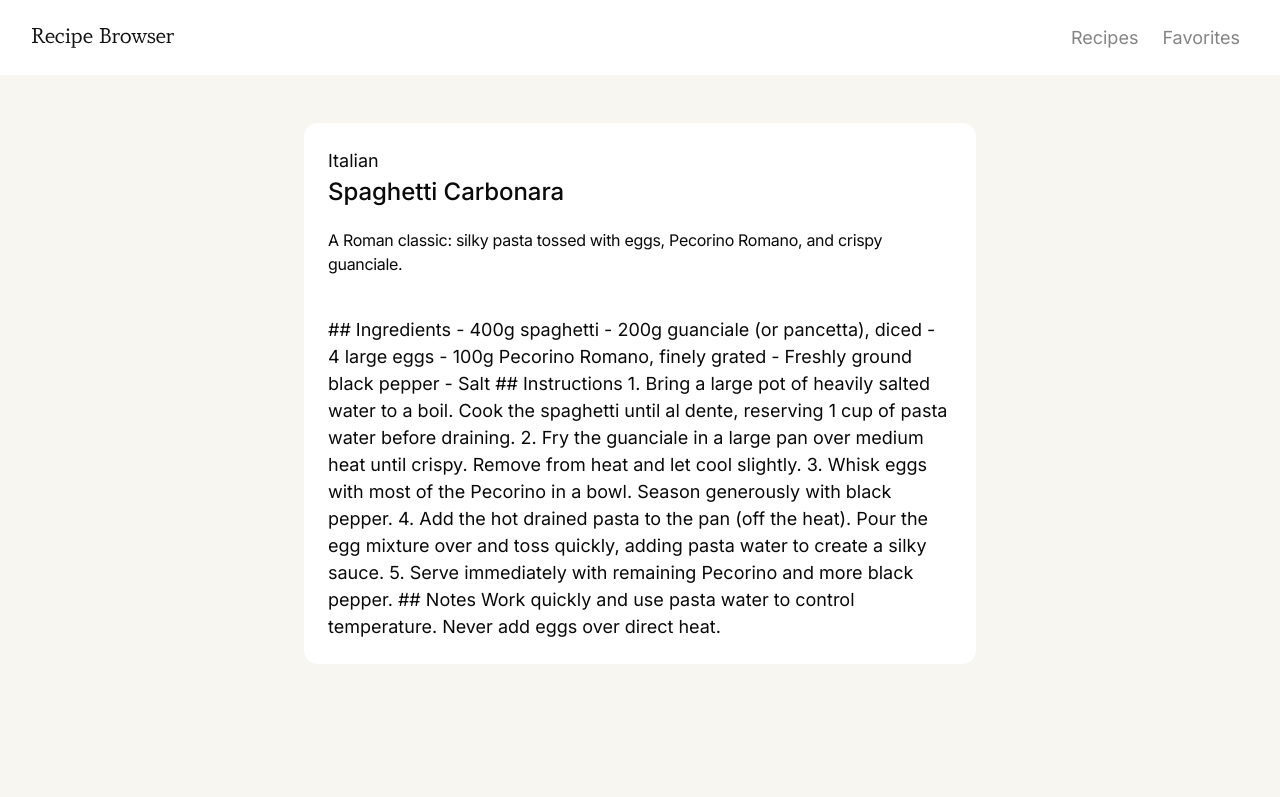
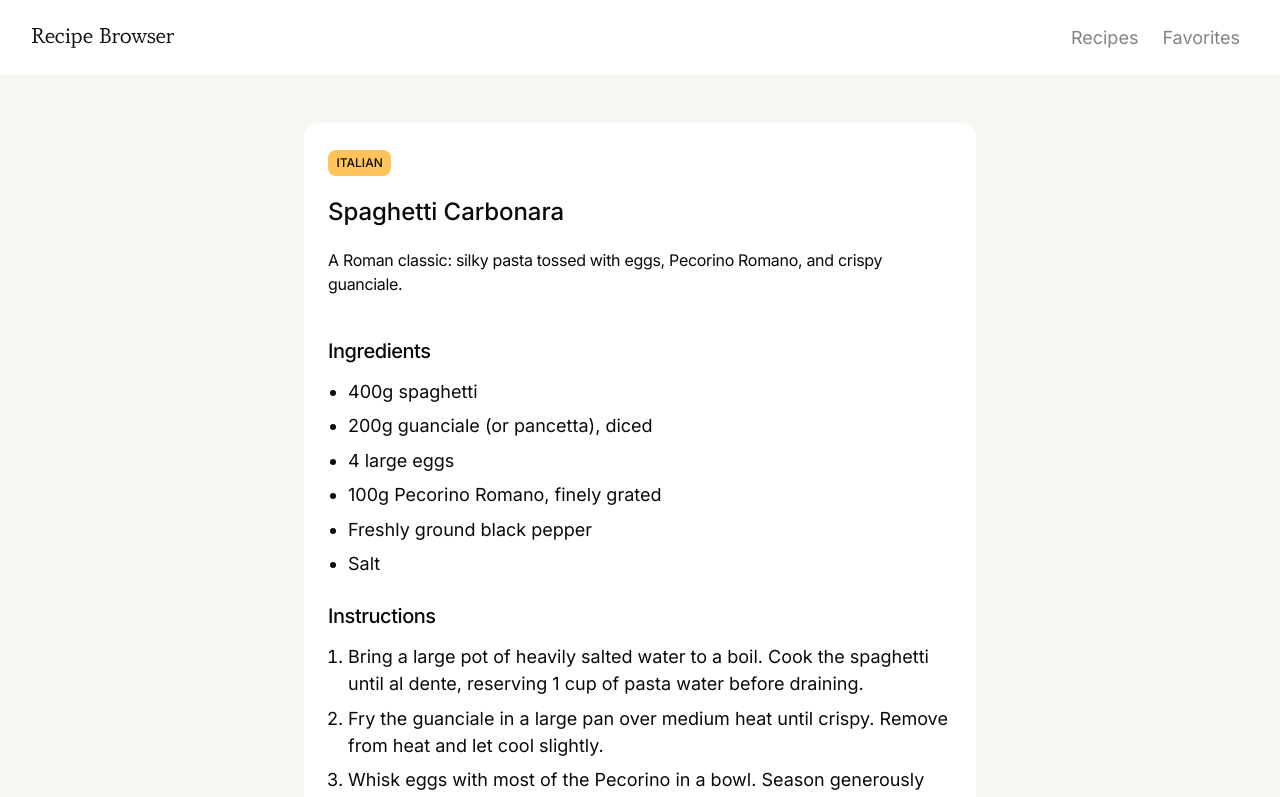
Before and after one commit to tripleten-com/ai-se_recipe-browser_react-router, a React (Vite) app: page /recipes/1 in a window 1280 px wide. Shown: the top 797 px of the page. Built offline with nearby package versions, Linux system fonts and the light colour scheme.

Commit message:
lesson 6

```diff
--- a/package.json
+++ b/package.json
@@ -12,6 +12,7 @@
   "dependencies": {
     "react": "^18.3.1",
     "react-dom": "^18.3.1",
+    "react-markdown": "^10.1.0",
     "react-router-dom": "^6.30.4"
   },
   "devDependencies": {
--- a/src/components/App/App.tsx
+++ b/src/components/App/App.tsx
@@ -1,7 +1,7 @@
 import { useState, useEffect } from "react";
-import type { Recipe } from "../../types";
 import { Routes, Route } from "react-router-dom";
 
+import type { Recipe } from "../../types";
 import { allRecipes } from "../../data/recipes";
 import HomePage from "../../pages/HomePage";
 import FavoritesPage from "../../pages/FavoritesPage";
--- a/src/pages/RecipePage.tsx
+++ b/src/pages/RecipePage.tsx
@@ -1,4 +1,7 @@
 import { useParams } from "react-router-dom";
+import ReactMarkdown from "react-markdown";
+
+import { categoryColors } from "../data/recipes";
 
 import type { Recipe } from "../types";
 
@@ -18,10 +21,20 @@ function RecipePage({ recipes }: Props) {
   return (
     <article className="app__container">
       <div className="recipe-detail">
-        <span>{recipe.category}</span>
+        <span
+          style={{
+            backgroundColor:
+              categoryColors[recipe.category.toLocaleLowerCase()],
+          }}
+          className="recipe-detail__category"
+        >
+          {recipe.category}
+        </span>
         <h1>{recipe.title}</h1>
         <p>{recipe.description}</p>
-        <div>{recipe.content}</div>
+        <div className="markdown">
+          <ReactMarkdown>{recipe.content}</ReactMarkdown>
+        </div>
       </div>
     </article>
   );
```
Also changed, not shown: 1 other file (tests, documents, lock files or other folders).
